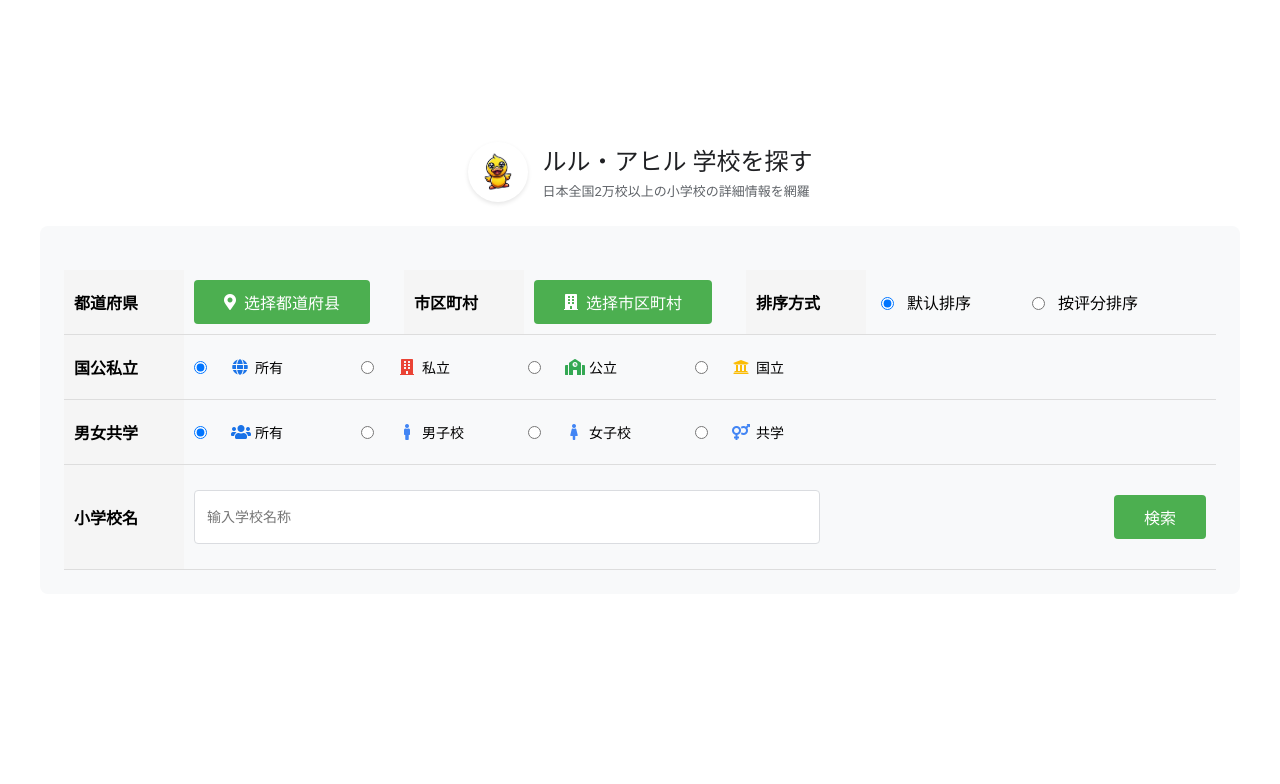
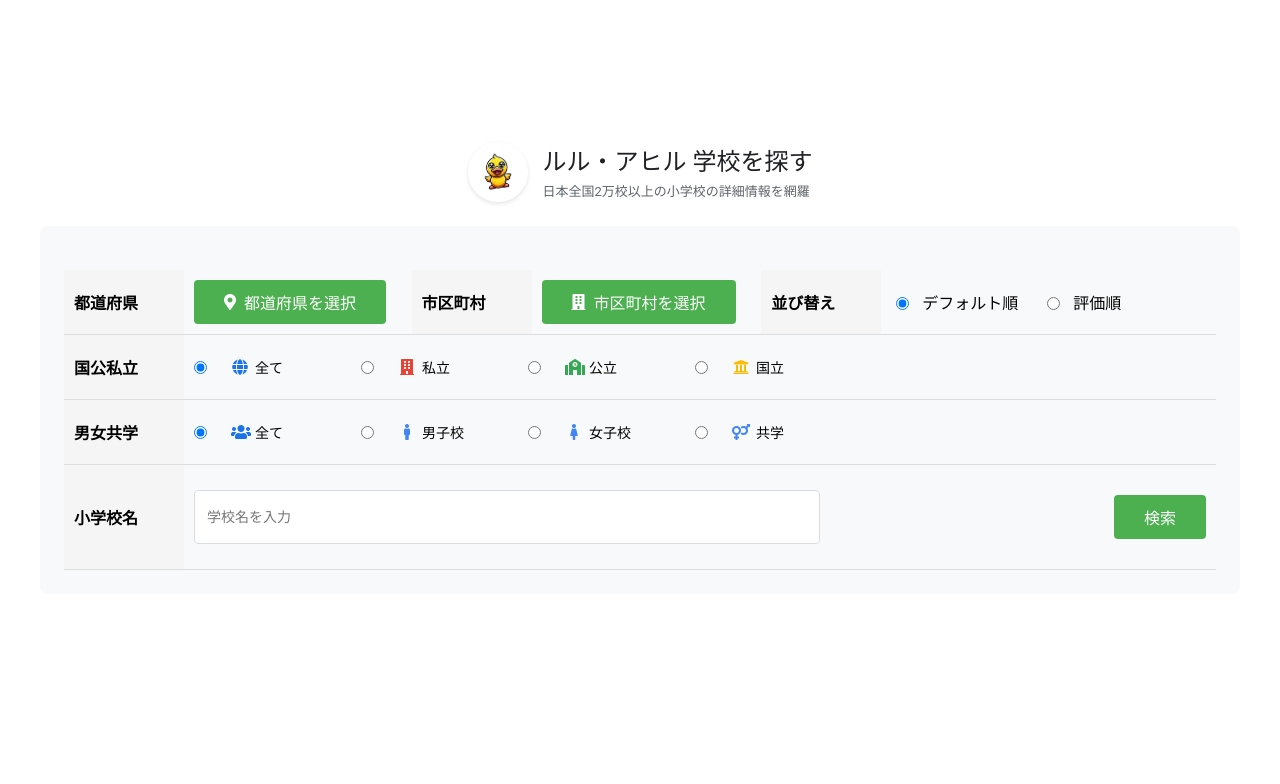
Before and after one commit to goodtidings2023/japanSchoolSearch, a Flask app: page / in a window 1280 px wide. Shown: the top 784 px of the page. Run offline with Flask 2, Linux system fonts and the light colour scheme.

Commit message:
0.27
介面语言使用日文

```diff
--- a/templates/index.html
+++ b/templates/index.html
@@ -27,7 +27,7 @@
                                 <td>
                                     <button type="button" id="prefectureSelectBtn" class="bt02 location-select-btn">
                                         <i class="fas fa-map-marker-alt"></i>
-                                        <span id="selectedPrefectureText">选择都道府县</span>
+                                        <span id="selectedPrefectureText">都道府県を選択</span>
                                     </button>
                                     <input type="hidden" name="prefecture" id="prefecture">
                                     <span id="selectedPrefectureDisplay"></span>
@@ -36,18 +36,18 @@
                                 <td>
                                     <button type="button" id="citySelectBtn" class="bt02 location-select-btn" disabled>
                                         <i class="fas fa-building"></i>
-                                        <span id="selectedCityText">选择市区町村</span>
+                                        <span id="selectedCityText">市区町村を選択</span>
                                     </button>
                                     <input type="hidden" name="city" id="city">
                                     <span id="selectedCityDisplay"></span>
                                 </td>
-                                <th>排序方式</th>
+                                <th>並び替え</th>
                                 <td>
                                     <div class="sort-group">
                                         <input type="radio" name="sort" id="sort_default" value="" checked>
-                                        <label for="sort_default">默认排序</label>
+                                        <label for="sort_default">デフォルト順</label>
                                         <input type="radio" name="sort" id="sort_rating" value="rating">
-                                        <label for="sort_rating">按评分排序</label>
+                                        <label for="sort_rating">評価順</label>
                                     </div>
                                 </td>
                             </tr>
@@ -59,7 +59,7 @@
                                         <label for="category">
                                             <span class="school-type-icon">
                                                 <i class="fas fa-globe icon-all"></i>
-                                                所有
+                                                全て
                                             </span>
                                         </label>
                                         <input type="radio" name="category" id="category1" value="1">
@@ -94,7 +94,7 @@
                                         <label for="gender">
                                             <span class="school-type-icon">
                                                 <i class="fas fa-users icon-all"></i>
-                                                所有
+                                                全て
                                             </span>
                                         </label>
                                         <input type="radio" name="gender" id="gender2" value="2">
@@ -125,7 +125,7 @@
                                 <th>小学校名</th>
                                 <td colspan="5">
                                     <div class="search-input-container">
-                                        <input type="text" name="keyword" id="keyword" class="school-name-input" maxlength="50" placeholder="输入学校名称">
+                                        <input type="text" name="keyword" id="keyword" class="school-name-input" maxlength="50" placeholder="学校名を入力">
                                         <div class="sch-bt">
                                             <input type="submit" value="検索" class="bt02">
                                         </div>
@@ -154,7 +154,7 @@
     <div id="prefectureModal" class="modal-overlay">
         <div class="modal prefecture-modal">
             <div class="modal-header">
-                <h3><i class="fas fa-map-marked-alt"></i> 选择都道府县</h3>
+                <h3><i class="fas fa-map-marked-alt"></i> 都道府県を選択</h3>
                 <button class="modal-close" onclick="closePrefectureModal()">&times;</button>
             </div>
             <div class="prefecture-container">
@@ -189,7 +189,7 @@
     <div id="cityModal" class="modal-overlay">
         <div class="modal">
             <div class="modal-header">
-                <h3>选择市区町村</h3>
+                <h3>市区町村を選択</h3>
                 <button class="modal-close" onclick="closeCityModal()">&times;</button>
             </div>
             <div class="city-grid" id="cityGrid">
@@ -208,7 +208,7 @@
                 const response = await axios.post('/search', formData);
                 displayResults(response.data);
             } catch (error) {
-                console.error('搜索错误:', error);
+                console.error('検索エラー:', error);
             } finally {
                 hideLoading(); // 隐藏加载图标
             }
@@ -235,7 +235,7 @@
 
             if (schools.length === 0) {
                 searchFormContainer.className = 'search-form-centered';
-                resultsDiv.innerHTML = '<p>没有搜索结果</p>';
+                resultsDiv.innerHTML = '<p>検索結果がありません</p>';
                 return;
             } else {
                 searchFormContainer.className = 'search-form-top';
@@ -284,7 +284,7 @@
                             <ul>
                                 ${currentPage > 1 ? `<li class="prev"><a href="#" data-page="${currentPage - 1}">前20所</a></li>` : ''}
                                 ${generatePageNumbers(currentPage, totalPages)}
-                                ${currentPage < totalPages ? `<li class="next"><a href="#" data-page="${currentPage + 1}">后20所</a></li>` : ''}
+                                ${currentPage < totalPages ? `<li class="next"><a href="#" data-page="${currentPage + 1}">次の20所</a></li>` : ''}
                             </ul>
                         </div>
                     </div>
@@ -305,7 +305,7 @@
                             // 滚动到结果区域顶部
                             document.getElementById('results').scrollIntoView({ behavior: 'smooth' });
                         } catch (error) {
-                            console.error('搜索错误:', error);
+                            console.error('検索エラー:', error);
                         } finally {
                             hideLoading(); // 隐藏加载图标
                         }
@@ -354,18 +354,18 @@
             try {
                 const response = await axios.get('/static/data/cities.json');
                 prefecturesData = response.data;
-                console.log('加载的数据:', prefecturesData); // 调试输出
+                console.log('データをロードしました:', prefecturesData); // 调试输出
                 initializePrefectureGrid();
 
                 // 添加事件监听器
                 document.getElementById('prefectureSelectBtn').addEventListener('click', () => {
-                    console.log('点击都道府县按钮'); // 调试输出
+                    console.log('都道府県ボタンをクリックしました'); // 调试输出
                     showPrefectureModal();
                 });
 
                 document.getElementById('citySelectBtn').addEventListener('click', () => {
-                    console.log('点击市区町村按钮'); // 调试输出
-                    console.log('当前选择的都道府县:', selectedPrefecture); // 调试输出
+                    console.log('市区町村ボタンをクリックしました'); // 调试输出
+                    console.log('現在選択されている都道府県:', selectedPrefecture); // 调试输出
                     showCityModal();
                 });
 
@@ -382,7 +382,7 @@
                     }
                 });
             } catch (error) {
-                console.error('加载都道府县数据失败:', error);
+                console.error('都道府県データのロードに失敗しました:', error);
             }
         });
 
@@ -420,7 +420,7 @@
                     } else {
                         div.style.opacity = '0.5';
                         div.style.cursor = 'not-allowed';
-                        div.title = '暂无数据';
+                        div.title = 'データなし';
                     }
 
                     grid.appendChild(div);
@@ -434,7 +434,7 @@
             document.getElementById('prefecture').value = code;
             document.getElementById('selectedPrefectureText').textContent = name;
             document.getElementById('citySelectBtn').disabled = false;
-            document.getElementById('selectedCityText').textContent = '选择市区町村';
+            document.getElementById('selectedCityText').textContent = '市区町村を選択';
             document.getElementById('city').value = '';
 
             closePrefectureModal();
@@ -450,13 +450,13 @@
         // 修改显示城市模态框函数
         function showCityModal() {
             if (!selectedPrefecture) {
-                alert('请先选择都道府县');
+                alert('まず都道府県を選択してください');
                 return;
             }
 
             const cities = prefecturesData[selectedPrefecture].cities;
             if (!cities || cities.length === 0) {
-                alert('该地区暂无数据');
+                alert('この地域にはデータがありません');
                 return;
             }
 
@@ -486,7 +486,7 @@
                         cityGrid.appendChild(div);
                     });
                 } else {
-                    cityGrid.innerHTML = '<div class="no-data">该地区暂无数据</div>';
+                    cityGrid.innerHTML = '<div class="no-data">この地域にはデータがありません</div>';
                 }
             }
         }
@@ -582,13 +582,13 @@
         // 修改显示模态框函数
         function showCityModal() {
             if (!selectedPrefecture) {
-                alert('请先选择都道府县');
+                alert('まず都道府県を選択してください');
                 return;
             }
 
             const cities = prefecturesData[selectedPrefecture].cities;
             if (cities.length === 0) {
-                alert('该地区暂无数据');
+                alert('この地域にはデータがありません');
                 return;
             }
 
```
